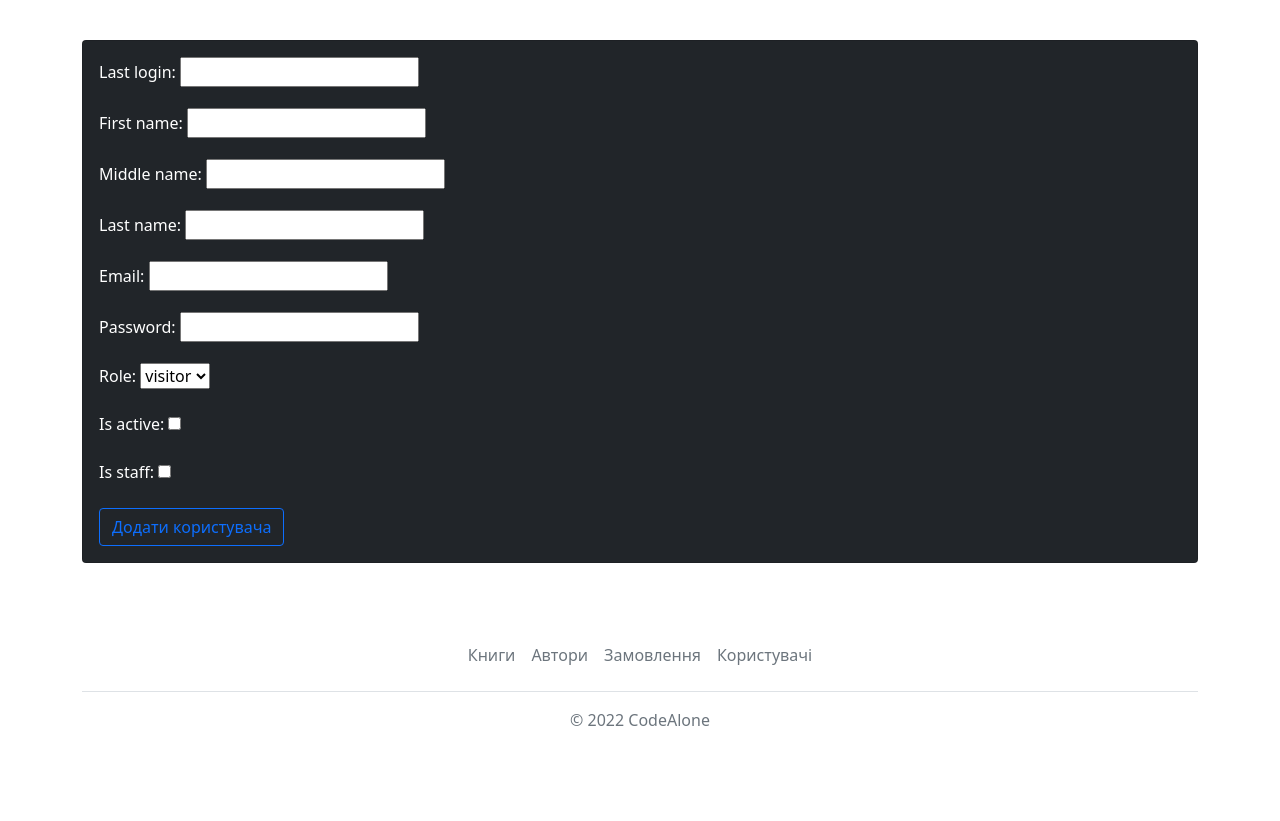
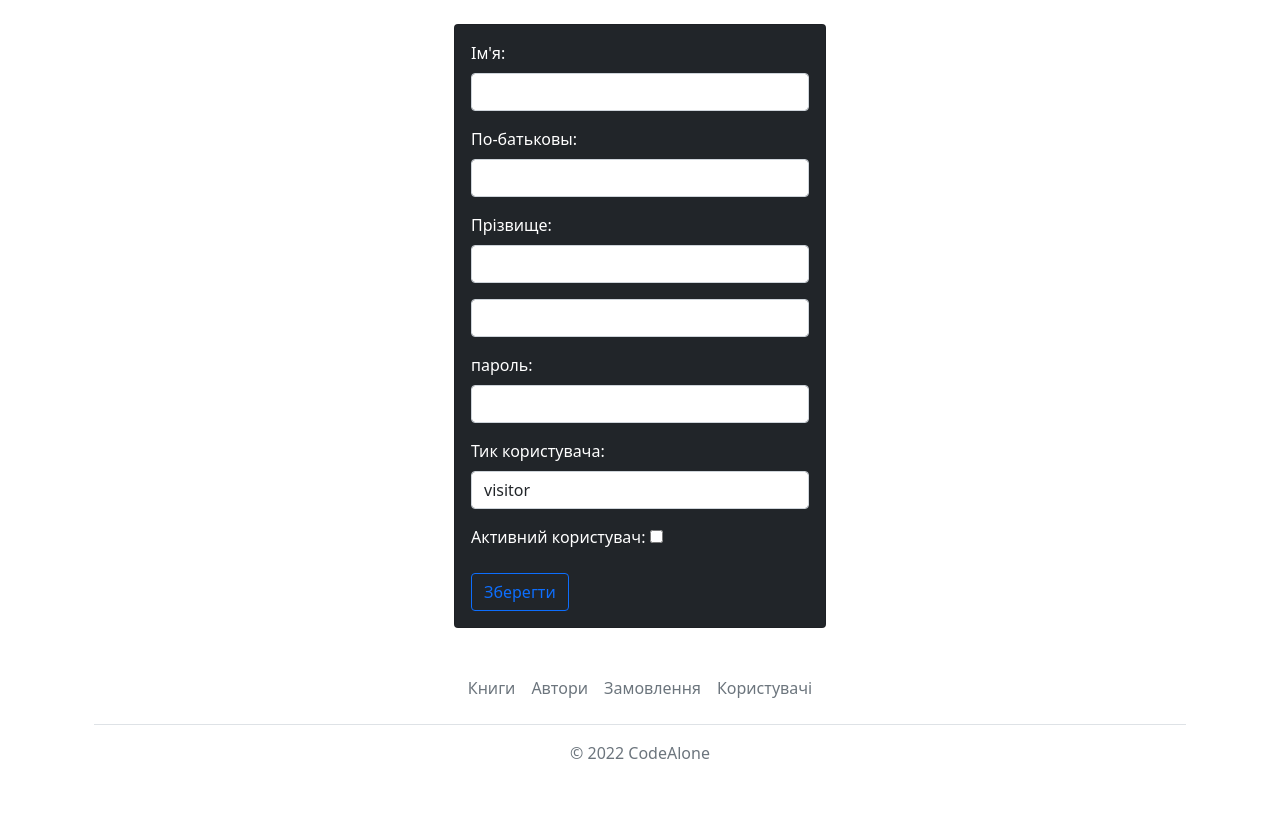
Before and after one commit to oxanquits/sprint14-om7-s16-team4-1, a Django app: page /users/add_user/ in a window 1280 px wide. Shown: the part 71-892 px from the top of the page. Before the commit the page ends 797 px from the top, so only its background shows below. Run offline with Django 3.2, Linux system fonts and the light colour scheme; some libraries are stand-ins or nearby versions.

Commit message:
All forms redesigned. Final edition)

```diff
--- a/authentication/forms.py
+++ b/authentication/forms.py
@@ -5,4 +5,22 @@ from .models import *
 class AddUserPostForm(forms.ModelForm):
     class Meta:
         model = CustomUser
-        fields = '__all__'
+        fields = ['first_name', 'middle_name', 'last_name', 'email', 'password', 'role', 'is_active']
+        widgets = {
+            'first_name': forms.TextInput(attrs={'class': 'form-control'}),
+            'middle_name': forms.TextInput(attrs={'class': 'form-control'}),
+            'last_name': forms.TextInput(attrs={'class': 'form-control'}),
+            'email': forms.EmailInput(attrs={'class': 'form-control'}),
+            'password': forms.PasswordInput(attrs={'class': 'form-control'}),
+            'role': forms.Select(attrs={'class': 'form-control'}),
+
+        }
+        labels = {
+            'first_name': 'Ім\'я',
+            'middle_name': 'По-батьковы',
+            'last_name': 'Прізвище',
+            'email': '',
+            'password': 'пароль',
+            'role': 'Тик користувача',
+            'is_active': 'Активний користувач'
+        }
--- a/authentication/templates/add_user.html
+++ b/authentication/templates/add_user.html
@@ -1,22 +1,21 @@
 {% extends 'base.html' %}
-{% load crispy_forms_tags %}
 {% block content %}
-<div class="container py-3">
-		<div class="card mb-3 bg-dark text-white" >
+<div class="container ">
   <div class="row g-0">
-		    <div class="col-md-10">
+	  <div class="col"></div>
+	  <div class="col">
+		  <div class="card bg-dark text-white" >
 			  <div class="card-body bg-grey text-white">
-                  <form action="{% url 'add_user' %}" method="post">
+				  <form action="" method="POST">
 					  {% csrf_token %}
 					  {{ form.as_p }}
-                    <button type="submit button" class="btn btn-outline-primary"> Додати користувача </button>
+					  <button type="submit button" class="btn btn-outline-primary"> Зберегти </button>
 				  </form>
-
 			  </div>
 		  </div>
-
 	  </div>
-		</div></div>
+			<div class="col"></div>
+		  </div>
 
 
 {% endblock %}
--- a/author/templates/author/authors.html
+++ b/author/templates/author/authors.html
@@ -6,12 +6,12 @@
 		<div class="container py-3">
 		<div class="card mb-3 bg-dark text-white" >
 		  <div class="row g-0">
-		    <div class="col-md-10">
+		    <div class="col-md-9">
 		      <div class="card-body bg-dark text-white">
 		        <h5 class="card-title">{{ author.surname }} {{ author.name }} {{ author.patronymic }} </h5>
 		      </div>
 		    </div>
-			<div class="col-md-2 bg-dark">
+			<div class="col-md-3 bg-dark">
 		        <div class="card-body bg-dark text-white">
 		            <a href="./{{author.pk}}/"  class="btn btn-outline-primary">Книги автора</a>
 					<a href="{%url 'delete_author' author.id  %}"  class="btn btn-outline-danger">Видалити автора</a>
--- a/book/forms.py
+++ b/book/forms.py
@@ -2,8 +2,10 @@ from django import forms
 from .models import *
 
 class AddBookPostForm(forms.ModelForm):
-    #def __init__(self, *args, **kwargs):
-    #    super().__init__(self, *args, **kwargs)
+    def __init__(self, *args, **kwargs):
+        super().__init__(*args, **kwargs)
+
+        self.fields['authors'].label_from_instance = lambda obj : f'{obj.surname} {obj.name} {obj.patronymic}'
 
 
     class Meta:
--- a/book/templates/book/add_book.html
+++ b/book/templates/book/add_book.html
@@ -1,5 +1,4 @@
 {% extends 'base.html' %}
-{% load crispy_forms_tags %}
 {% block content %}
 
 <div class="container ">
--- a/order/templates/order/orders.html
+++ b/order/templates/order/orders.html
@@ -8,7 +8,7 @@
 		  <div class="row g-0">
 		    <div class="col-md-9">
 		      <div class="card-body bg-dark text-white">
-		        <h5 class="card-title">{{ order.id }} |||| </h5>
+		        <h5 class="card-title">Замовлення #{{ order.id }}: {{order.user.last_name}} {{order.user.first_name}}, {{order.book.name}}</h5>
 		      </div>
 		    </div>
 			<div class="col-md-3 bg-dark">
```
Also changed, not shown: authentication/templates/users.html (+11 -8 lines), author/forms.py (+13 -1 lines), author/templates/author/add_author.html (+8 -9 lines), order/forms.py (+21 -1 lines), order/templates/order/add_order.html (+8 -7 lines). Lines whose indentation alone changed are shown as unchanged.
